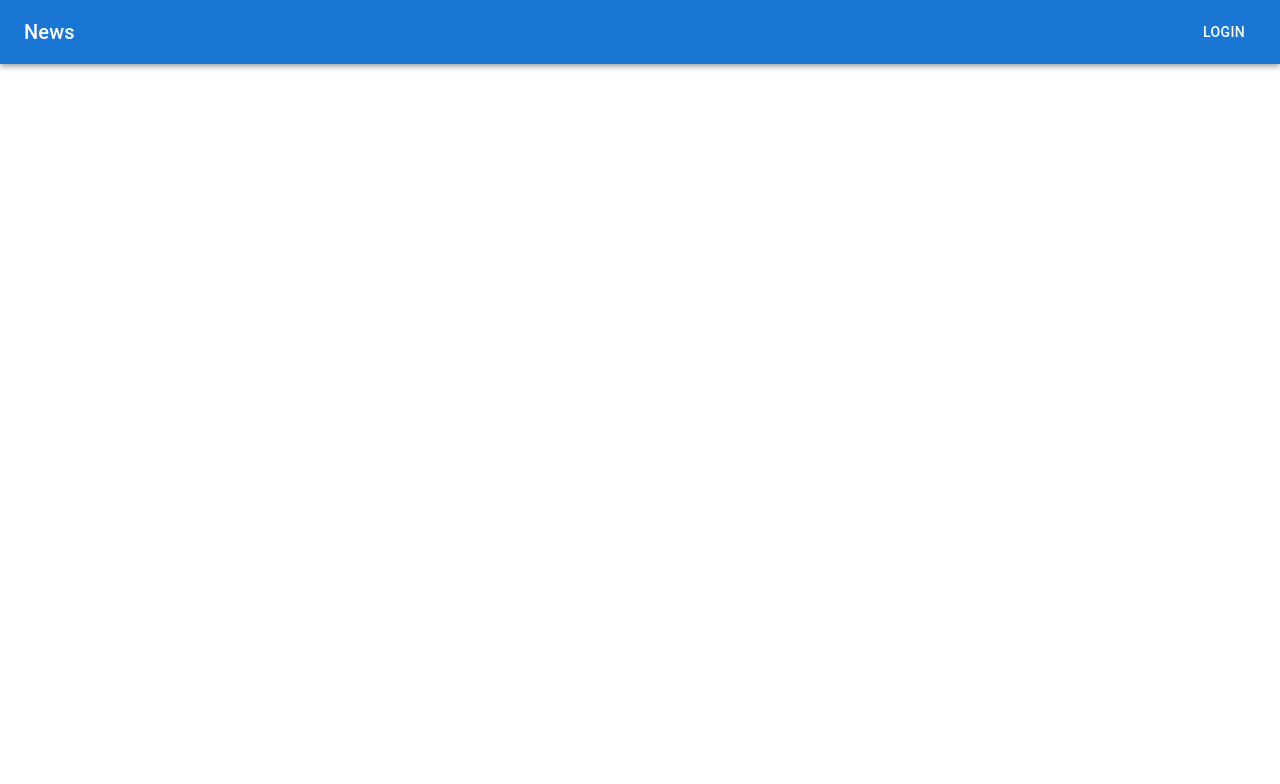
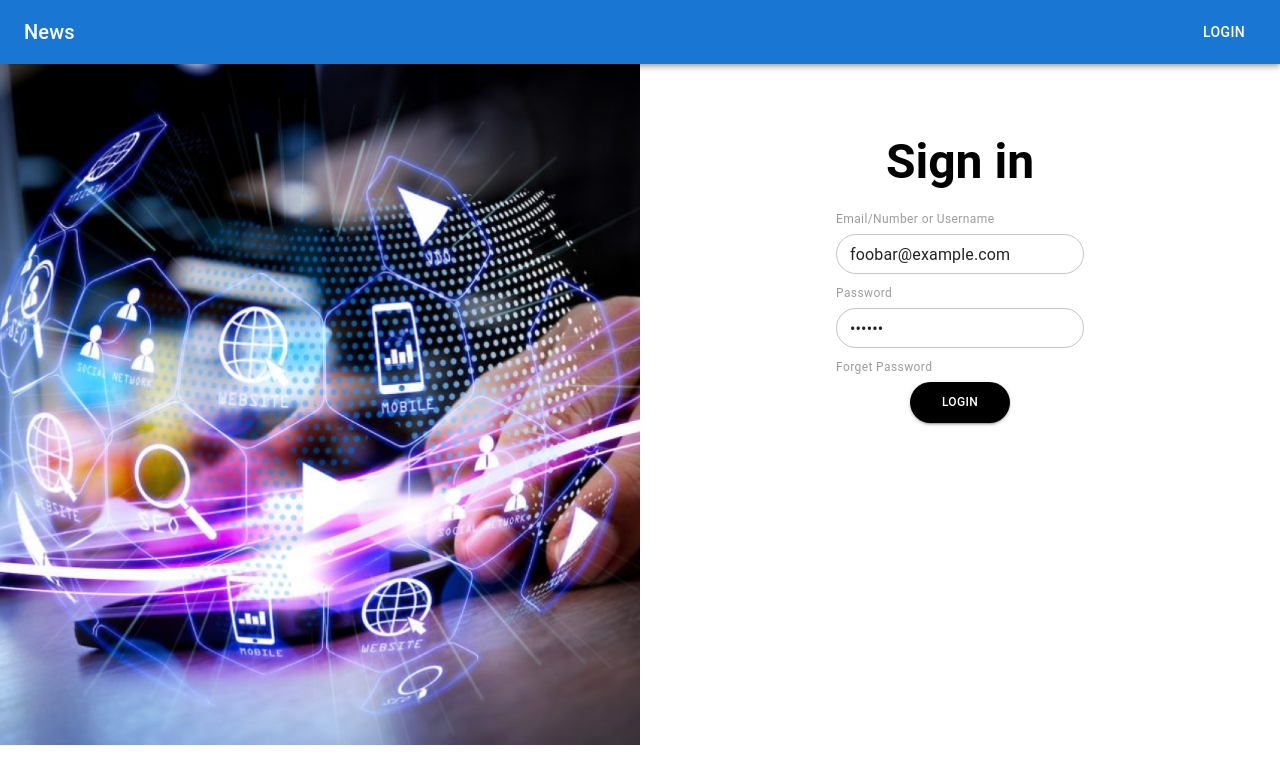
Before and after one commit to abidali671/e-store-dashboard, a React (Create React App) app: page /register in a window 1280 px wide. Before the commit this address had no page. Shown: the top 784 px of the page. Built offline with nearby package versions, Linux system fonts and the light colour scheme.

Commit message:
auth container component

```diff
--- a/src/App.tsx
+++ b/src/App.tsx
@@ -2,17 +2,29 @@ import React from 'react';
 import './App.css';
 import { Routes, Route } from 'react-router-dom';
 import Login from './pages/Login';
-import Navbar from './components/Navbar.jsx'
-function App() {
+import { AuthContainer } from './components';
+
+const App: React.FC = () => {
 	return (
-		<>
-		<Navbar />
-			<Routes>
-				<Route path='/login' element={<Login />} />
-
-			</Routes>
-			</>
+		<Routes>
+			<Route
+				path='/login'
+				element={
+					<AuthContainer>
+						<Login />
+					</AuthContainer>
+				}
+			/>
+			<Route
+				path='/register'
+				element={
+					<AuthContainer>
+						<Login />
+					</AuthContainer>
+				}
+			/>
+		</Routes>
 	);
-}
+};
 
 export default App;
--- a/src/components/Navbar.jsx
+++ /dev/null
@@ -1,24 +0,0 @@
-import * as React from 'react';
-import AppBar from '@mui/material/AppBar';
-import Box from '@mui/material/Box';
-import Toolbar from '@mui/material/Toolbar';
-import Typography from '@mui/material/Typography';
-import Button from '@mui/material/Button';
-
-
-function Navbar() {
-  return (
-    <Box sx={{ flexGrow: 1 }}>
-      <AppBar position="static">
-        <Toolbar>
-
-          <Typography variant="h6" component="div" sx={{ flexGrow: 1 }}>
-            News
-          </Typography>
-          <Button color="inherit">Login</Button>
-        </Toolbar>
-      </AppBar>
-    </Box>
-  );
-}
-export default Navbar
--- /dev/null
+++ b/src/components/auth_container/auth_container.styles.ts
@@ -0,0 +1,3 @@
+export const style = {
+	width: 100,
+};
--- /dev/null
+++ b/src/components/auth_container/index.tsx
@@ -0,0 +1,15 @@
+import React from 'react';
+import { Box } from '@mui/material';
+import { Navbar } from '../../components';
+import * as types from './auth_container.types';
+
+const AuthContainer: types.ComponentT = ({ children }: types.PropsT) => {
+	return (
+		<Box>
+			<Navbar />
+			{children}
+		</Box>
+	);
+};
+
+export default AuthContainer;
--- /dev/null
+++ b/src/components/index.ts
@@ -0,0 +1,3 @@
+// for barrel export
+export { default as AuthContainer } from './auth_container';
+export { default as Navbar } from './navbar';
--- /dev/null
+++ b/src/components/navbar/index.tsx
@@ -0,0 +1,23 @@
+import * as React from 'react';
+import AppBar from '@mui/material/AppBar';
+import Box from '@mui/material/Box';
+import Toolbar from '@mui/material/Toolbar';
+import Typography from '@mui/material/Typography';
+import Button from '@mui/material/Button';
+
+function Navbar() {
+	return (
+		<Box sx={{ flexGrow: 1 }}>
+			<AppBar position='static'>
+				<Toolbar>
+					<Typography variant='h6' component='div' sx={{ flexGrow: 1 }}>
+						News
+					</Typography>
+					<Button color='inherit'>Login</Button>
+				</Toolbar>
+			</AppBar>
+		</Box>
+	);
+}
+
+export default Navbar;
```
Also changed, not shown: src/components/auth_container/auth_container.types.ts (added, +7 -0 lines).
